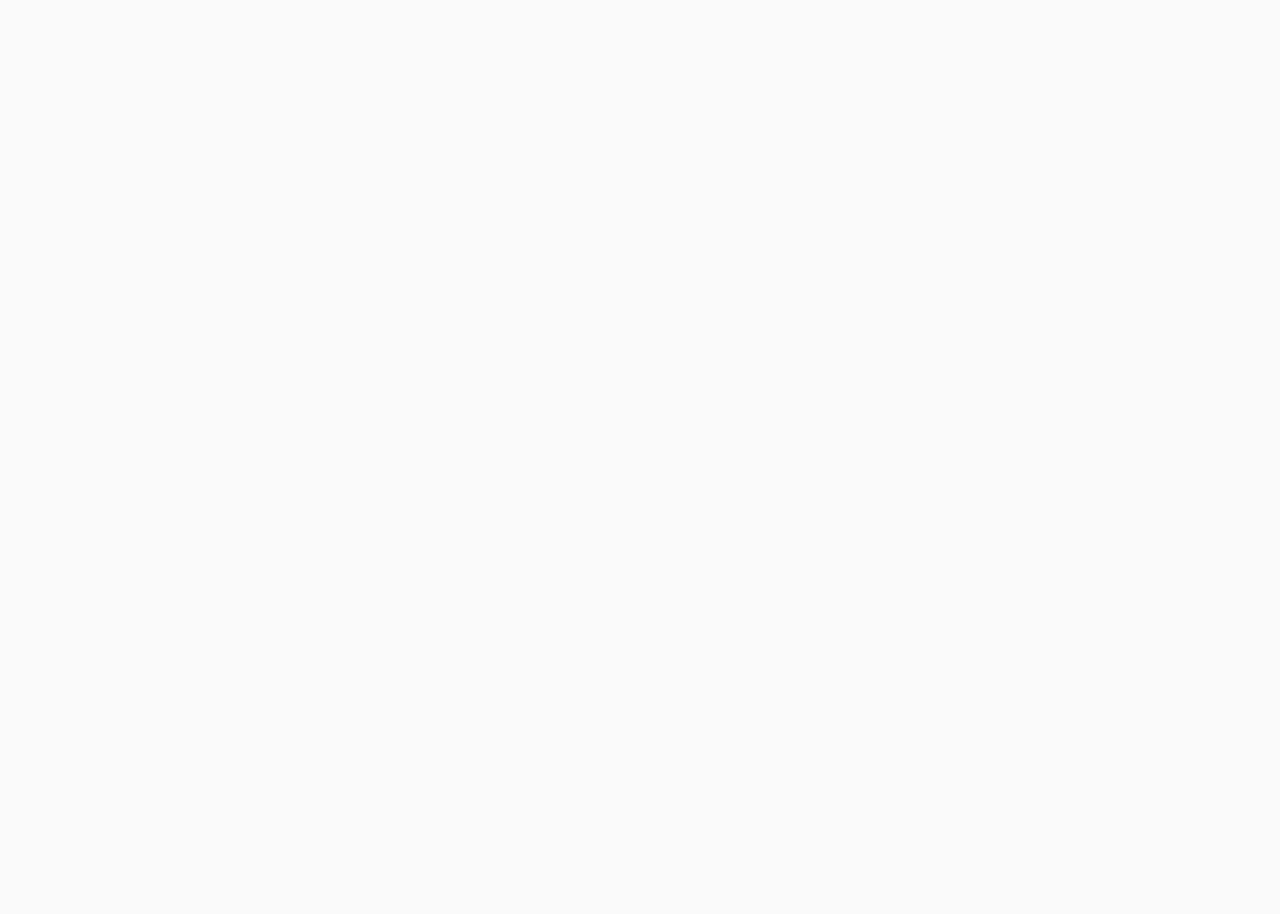
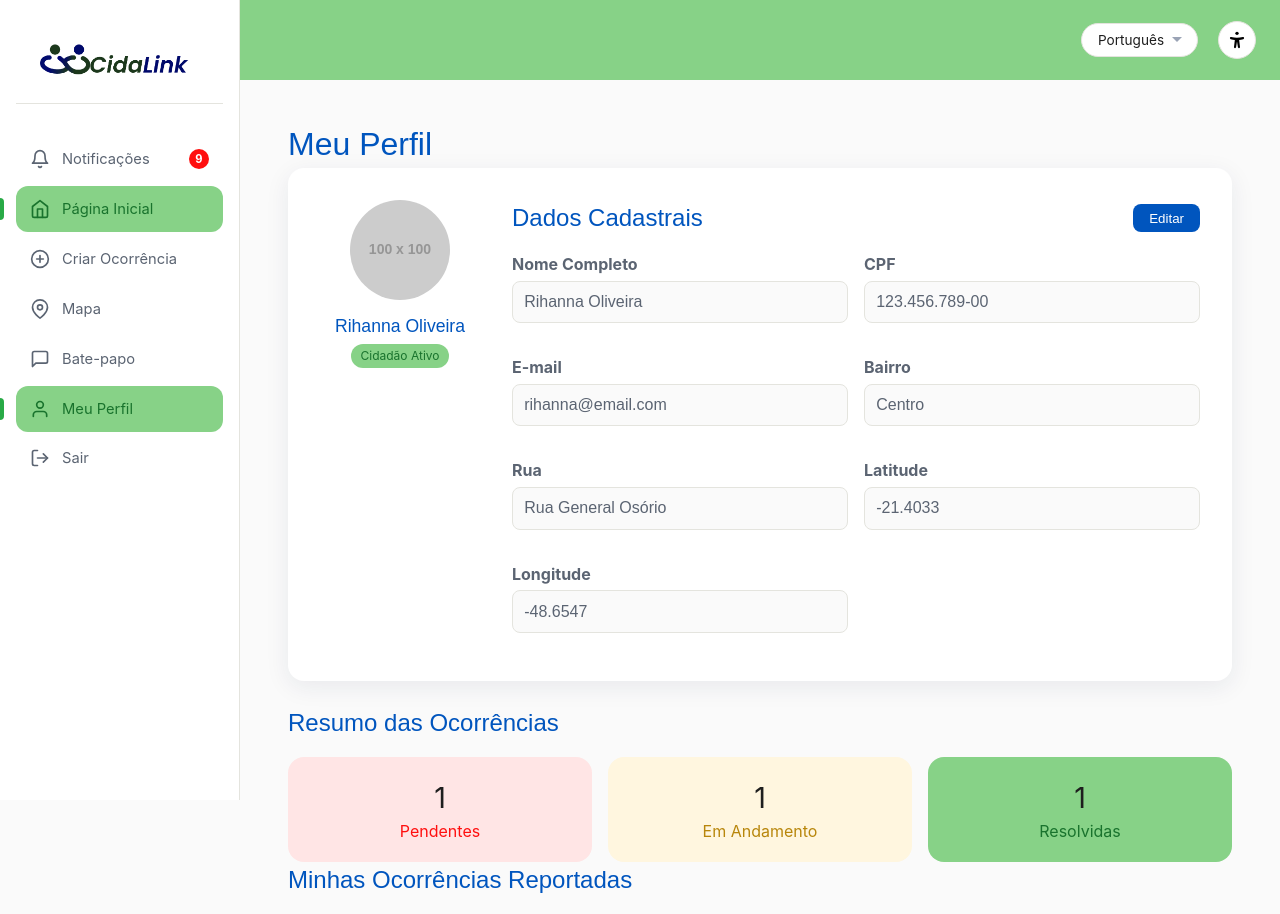
Before and after one commit to gakimr/CidaLink-React, a React (Vite) app: page /app/perfil in a window 1280 px wide. Before the commit this address had no page. Shown: the top 914 px of the page. Before the commit the page ends 800 px from the top, so only its background shows below. Built offline with nearby package versions, Linux system fonts and the light colour scheme.

Commit message:
perfil do cidadeo

```diff
--- a/src/App.jsx
+++ b/src/App.jsx
@@ -6,6 +6,7 @@ import LoginCidadao from "./pages/Login/LoginCidadao";
 import LoginAdmin from "./pages/Login/LoginAdmin";
 import CadastroCidadao from "./pages/Login/CadastroCidadao";
 import CadastroAdmin from "./pages/Login/CadastroAdmin";
+import PerfilCidadao from './pages/perfil/PerfilCidadao';
 import AppLayout from "./layout/Applayout";
 import Mapa from "./pages/App/Mapa/Mapa";
 import Feed from "./pages/App/Feed/Feed";
@@ -33,6 +34,8 @@ function App() {
       <Route element={<AppLayout />}>
         <Route path="/app/mapa" element={<Mapa />} />
        <Route path="/app" element={<Feed />} />
+       <Route path="/app/perfil" element={<PerfilCidadao/>} />
+
       </Route>
     </Routes>
   );
--- /dev/null
+++ b/src/pages/perfil/PerfilCidadao.css
@@ -0,0 +1,155 @@
+.pagina-perfil {
+  display: flex;
+  min-height: calc(100vh - 80px);
+}
+
+/* ===== Conteúdo principal ===== */
+.perfil-container {
+  flex: 1;
+  padding: 2rem;
+  max-width: 900px;
+}
+
+.perfil-container > h1 {
+  margin-bottom: 1.5rem;
+  color: var(--texto);
+}
+
+.card-perfil {
+  background: #fff;
+  border-radius: var(--raio);
+  box-shadow: var(--sombra);
+  padding: 2rem;
+  margin-bottom: 1.5rem;
+}
+
+.perfil-topo {
+  display: flex;
+  gap: 2rem;
+  flex-wrap: wrap;
+}
+
+.perfil-foto-box {
+  display: flex;
+  flex-direction: column;
+  align-items: center;
+  text-align: center;
+  width: 160px;
+  flex-shrink: 0;
+}
+
+.foto-perfil {
+  width: 100px;
+  height: 100px;
+  border-radius: 50%;
+  object-fit: cover;
+  margin-bottom: 0.8rem;
+}
+
+.perfil-foto-box h2 {
+  font-size: 1.1rem;
+  margin-bottom: 0.3rem;
+}
+
+.selo-ativo {
+  background: var(--verdeclaro);
+  color: var(--verdeh);
+  font-size: 0.75rem;
+  padding: 0.2rem 0.6rem;
+  border-radius: 999px;
+}
+
+.perfil-dados-box {
+  flex: 1;
+  min-width: 260px;
+}
+
+.perfil-header {
+  display: flex;
+  justify-content: space-between;
+  align-items: center;
+  margin-bottom: 1rem;
+}
+
+.btnEditar {
+  background: var(--azul);
+  color: #fff;
+  border: none;
+  padding: 0.4rem 1rem;
+  border-radius: 8px;
+  cursor: pointer;
+}
+
+.dados-grid {
+  display: grid;
+  grid-template-columns: 1fr 1fr;
+  gap: 1rem;
+}
+
+.dados-grid .inputgp input:disabled {
+  background: var(--cinzabranco);
+  color: var(--texto-suave);
+  border-color: var(--borda);
+  cursor: not-allowed;
+}
+
+/* ===== Resumo de status ===== */
+.card-status h2,
+.card-lista-ocorrencias h2 {
+  margin-bottom: 1rem;
+}
+
+.cards-status-perfil {
+  display: flex;
+  gap: 1rem;
+  flex-wrap: wrap;
+}
+
+.status-card {
+  flex: 1;
+  min-width: 140px;
+  border-radius: var(--raio);
+  padding: 1.2rem;
+  text-align: center;
+}
+
+.status-card strong {
+  display: block;
+  font-size: 1.8rem;
+}
+
+.status-card.vermelho { background: #ffe5e5; }
+.status-card .span-vermelho { color: var(--vermelho); }
+
+.status-card.amarelo { background: #fff6df; }
+.status-card .span-amarelo { color: #b8860b; }
+
+.status-card.verde { background: var(--verdeclaro); }
+.status-card .span-verde { color: var(--verdeh); }
+
+/* ===== Lista de ocorrências ===== */
+.lista-ocorrencias {
+  display: flex;
+  flex-direction: column;
+  gap: 0.8rem;
+}
+
+.item-ocorrencia {
+  display: flex;
+  justify-content: space-between;
+  align-items: center;
+  border: 1px solid var(--borda);
+  border-radius: 12px;
+  padding: 0.8rem 1rem;
+}
+
+.item-ocorrencia .status-tag {
+  font-size: 0.75rem;
+  padding: 0.25rem 0.6rem;
+  border-radius: 999px;
+  font-weight: bold;
+}
+
+.status-tag.status-pendente { background: #ffe5e5; color: var(--vermelho); }
+.status-tag.status-andamento { background: #fff6df; color: #b8860b; }
+.status-tag.status-resolvido { background: var(--verdeclaro); color: var(--verdeh); }
--- /dev/null
+++ b/src/pages/perfil/PerfilCidadao.jsx
@@ -0,0 +1,195 @@
+import { useState } from 'react';
+import './PerfilCidadao.css';
+
+const DADOS_INICIAIS = {
+  nome: 'Rihanna Oliveira',
+  cpf: '123.456.789-00',
+  email: 'rihanna@email.com',
+  bairro: 'Centro',
+  rua: 'Rua General Osório',
+  latitude: '-21.4033',
+  longitude: '-48.6547',
+};
+
+const OCORRENCIAS_CIDADAO = [
+  { id: 1, tipo: 'Buraco na Rua', bairro: 'Centro', status: 'pendente' },
+  { id: 2, tipo: 'Iluminação Pública', bairro: 'Centro', status: 'andamento' },
+  { id: 3, tipo: 'Acúmulo de Lixo', bairro: 'Vila Negri', status: 'resolvido' },
+];
+
+function PerfilCidadao() {
+  const [editando, setEditando] = useState(false);
+  const [dados, setDados] = useState(DADOS_INICIAIS);
+
+  function handleChange(campo, valor) {
+    setDados((anterior) => ({ ...anterior, [campo]: valor }));
+  }
+
+  function handleSalvar(event) {
+    event.preventDefault();
+    console.log('Dados salvos (visual, sem API ainda):', dados);
+    setEditando(false);
+  }
+
+  const totalPendentes = OCORRENCIAS_CIDADAO.filter((o) => o.status === 'pendente').length;
+  const totalAndamento = OCORRENCIAS_CIDADAO.filter((o) => o.status === 'andamento').length;
+  const totalResolvidas = OCORRENCIAS_CIDADAO.filter((o) => o.status === 'resolvido').length;
+
+  return (
+    <>
+      <h1>Meu Perfil</h1>
+
+      <section className="card-perfil">
+        <form onSubmit={handleSalvar}>
+          <div className="perfil-topo">
+            <div className="perfil-foto-box">
+              <img
+                className="foto-perfil"
+                src="https://placehold.co/100x100/A0E0A0/000?text=CidaLink"
+                alt="Foto de Perfil"
+              />
+              <h2>{dados.nome}</h2>
+              <span className="selo-ativo">Cidadão Ativo</span>
+            </div>
+
+            <div className="perfil-dados-box">
+              <div className="perfil-header">
+                <h2>Dados Cadastrais</h2>
+                <button
+                  className="btnEditar"
+                  type="button"
+                  onClick={() => setEditando((atual) => !atual)}
+                >
+                  {editando ? 'Cancelar' : 'Editar'}
+                </button>
+              </div>
+
+              <div className="dados-grid">
+                <div className="inputgp">
+                  <label htmlFor="nome">Nome Completo</label>
+                  <input
+                    id="nome"
+                    type="text"
+                    disabled={!editando}
+                    value={dados.nome}
+                    onChange={(e) => handleChange('nome', e.target.value)}
+                  />
+                </div>
+
+                <div className="inputgp">
+                  <label htmlFor="cpf">CPF</label>
+                  <input
+                    id="cpf"
+                    type="text"
+                    disabled={!editando}
+                    value={dados.cpf}
+                    onChange={(e) => handleChange('cpf', e.target.value)}
+                  />
+                </div>
+
+                <div className="inputgp">
+                  <label htmlFor="email">E-mail</label>
+                  <input
+                    id="email"
+                    type="email"
+                    disabled={!editando}
+                    value={dados.email}
+                    onChange={(e) => handleChange('email', e.target.value)}
+                  />
+                </div>
+
+                <div className="inputgp">
+                  <label htmlFor="bairro">Bairro</label>
+                  <input
+                    id="bairro"
+                    type="text"
+                    disabled={!editando}
+                    value={dados.bairro}
+                    onChange={(e) => handleChange('bairro', e.target.value)}
+                  />
+                </div>
+
+                <div className="inputgp">
+                  <label htmlFor="rua">Rua</label>
+                  <input
+                    id="rua"
+                    type="text"
+                    disabled={!editando}
+                    value={dados.rua}
+                    onChange={(e) => handleChange('rua', e.target.value)}
+                  />
+                </div>
+
+                <div className="inputgp">
+                  <label htmlFor="latitude">Latitude</label>
+                  <input
+                    id="latitude"
+                    type="text"
+                    disabled={!editando}
+                    value={dados.latitude}
+                    onChange={(e) => handleChange('latitude', e.target.value)}
+                  />
+                </div>
+
+                <div className="inputgp">
+                  <label htmlFor="longitude">Longitude</label>
+                  <input
+                    id="longitude"
+                    type="text"
+                    disabled={!editando}
+                    value={dados.longitude}
+                    onChange={(e) => handleChange('longitude', e.target.value)}
+                  />
+                </div>
+              </div>
+            </div>
+          </div>
+
+          {editando && (
+            <button className="btnCadastro" type="submit" style={{ marginTop: '1.5rem' }}>
+              Salvar Alterações
+            </button>
+          )}
+        </form>
+      </section>
+
+      <section className="card-status">
+        <h2>Resumo das Ocorrências</h2>
+        <div className="cards-status-perfil">
+          <div className="status-card vermelho">
+            <strong>{totalPendentes}</strong>
+            <span className="span-vermelho">Pendentes</span>
+          </div>
+          <div className="status-card amarelo">
+            <strong>{totalAndamento}</strong>
+            <span className="span-amarelo">Em Andamento</span>
+          </div>
+          <div className="status-card verde">
+            <strong>{totalResolvidas}</strong>
+            <span className="span-verde">Resolvidas</span>
+          </div>
+        </div>
+      </section>
+
+      <section className="card-lista-ocorrencias">
+        <h2>Minhas Ocorrências Reportadas</h2>
+        <div className="lista-ocorrencias">
+          {OCORRENCIAS_CIDADAO.map((ocorrencia) => (
+            <div className="item-ocorrencia" key={ocorrencia.id}>
+              <div>
+                <strong>{ocorrencia.tipo}</strong> — {ocorrencia.bairro}
+              </div>
+              <span className={`status-tag status-${ocorrencia.status}`}>
+                {ocorrencia.status === 'pendente' && 'PENDENTE'}
+                {ocorrencia.status === 'andamento' && 'EM ANDAMENTO'}
+                {ocorrencia.status === 'resolvido' && 'RESOLVIDO'}
+              </span>
+            </div>
+          ))}
+        </div>
+      </section>
+    </>
+  );
+}
+
+export default PerfilCidadao;
```
